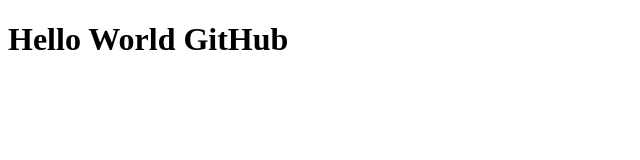
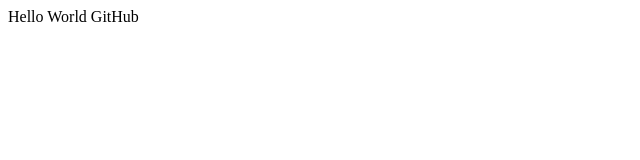
Before and after one commit to camilatigre/helloworld, a plain HTML site: page index.html in a window 1280 px wide. Shown: the whole page, without its empty margins (0-640 px from the left). Drawn offline with Linux system fonts and the light colour scheme.

Commit message:
titulo sem h1

```diff
--- a/index.html
+++ b/index.html
@@ -11,7 +11,7 @@
 		<!-- // -->
 	</head>
 	<body>
-		<h1>Hello World GitHub</h1>
+		Hello World GitHub
 
 		<!-- Scripts -->
 		<!-- // -->
```
